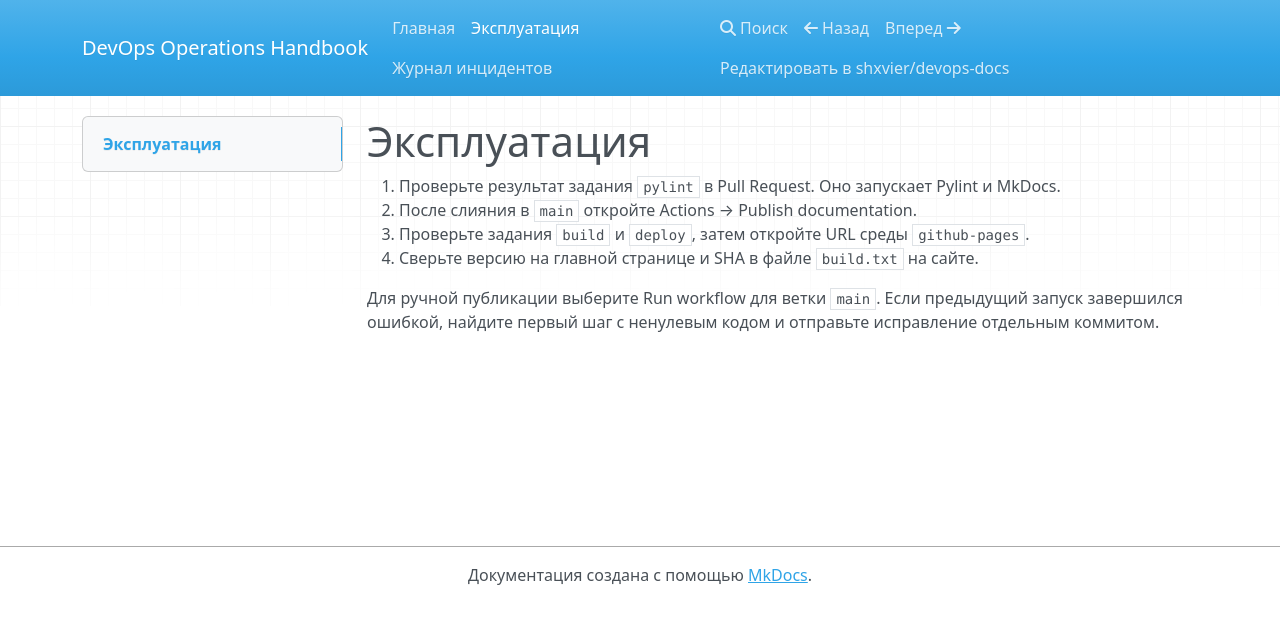
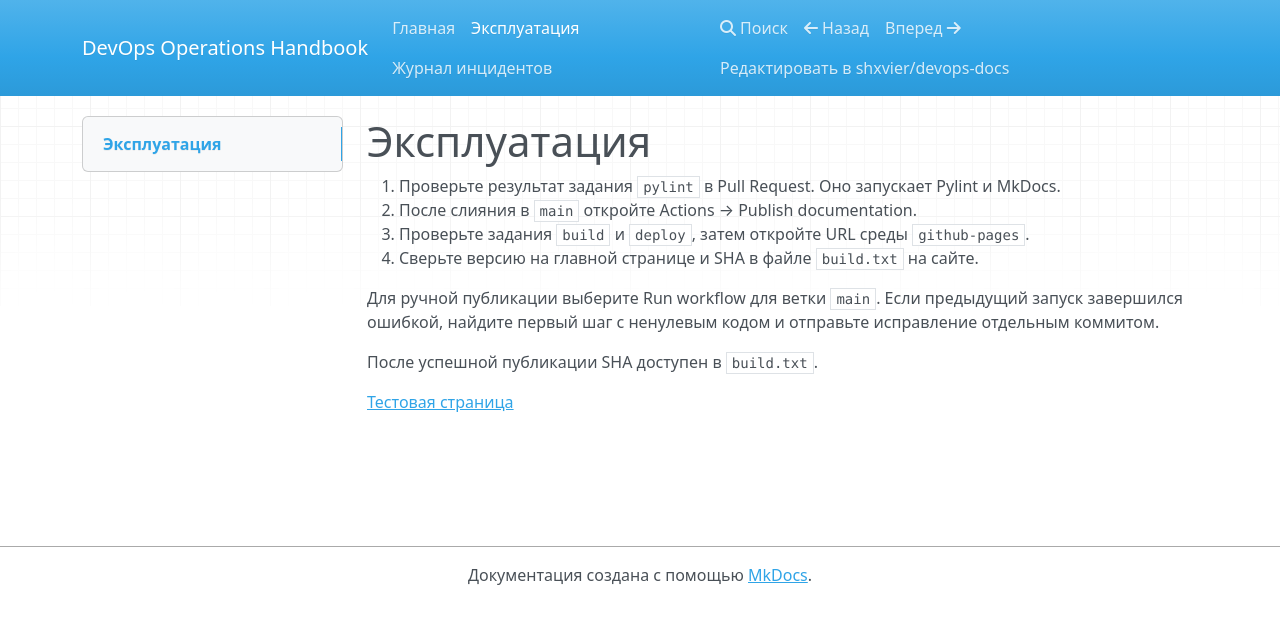
Before and after one commit to shxvier/devops-docs, an MkDocs documentation site: the page built from docs/runbook.md, in a window 1280 px wide. Shown: the top 624 px of the page. Built offline with MkDocs 1.6.1, drawn with Linux system fonts in a browser that asks for light colours; nearby versions of some CDN libraries.

Commit message:
Практика 9. Проверить битую ссылку до слияния

```diff
--- a/docs/runbook.md
+++ b/docs/runbook.md
@@ -8,3 +8,7 @@
 Для ручной публикации выберите Run workflow для ветки `main`. Если предыдущий
 запуск завершился ошибкой, найдите первый шаг с ненулевым кодом и отправьте
 исправление отдельным коммитом.
+
+После успешной публикации SHA доступен в `build.txt`.
+
+[Тестовая страница](missing-page.md)
```
